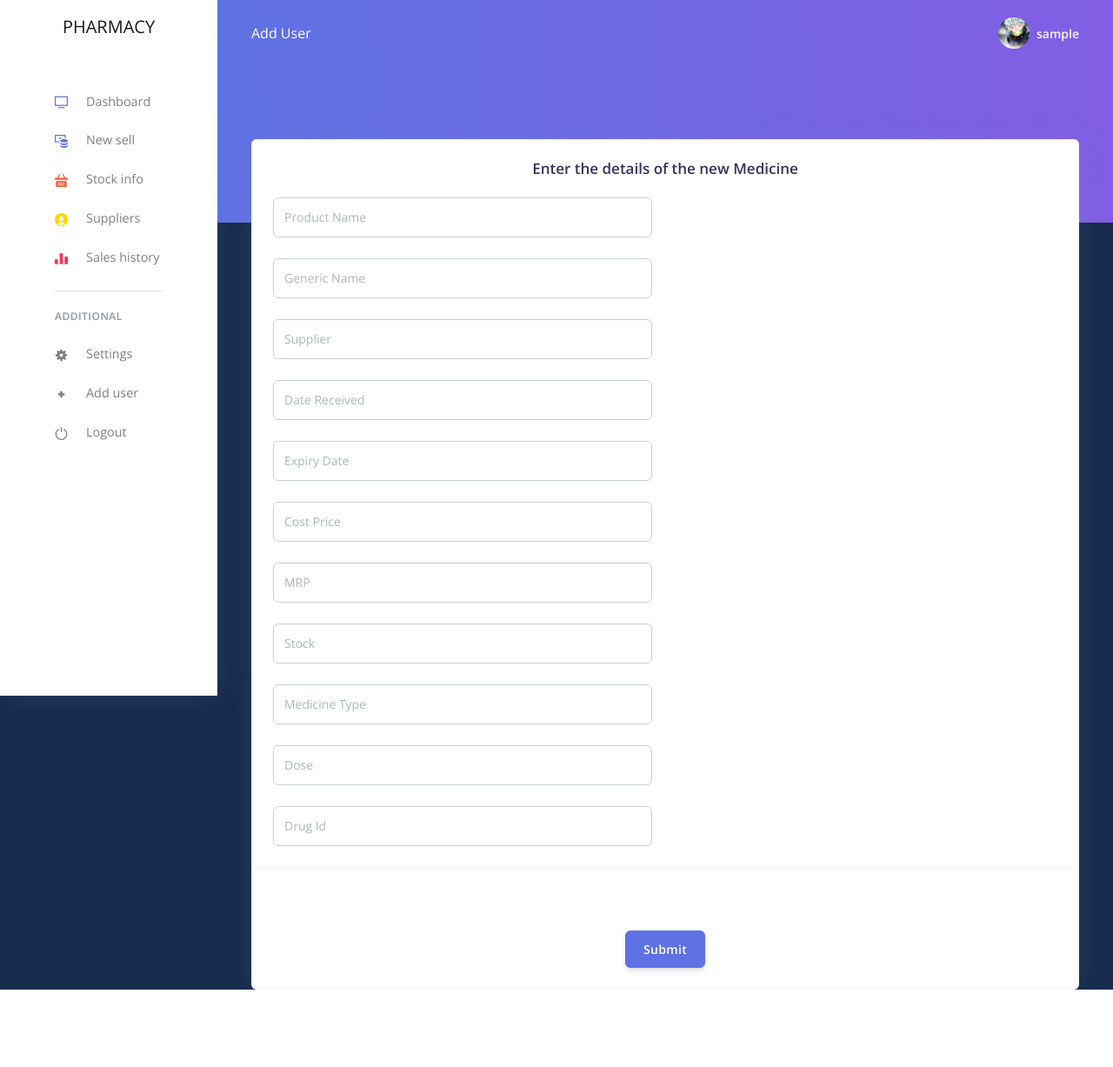
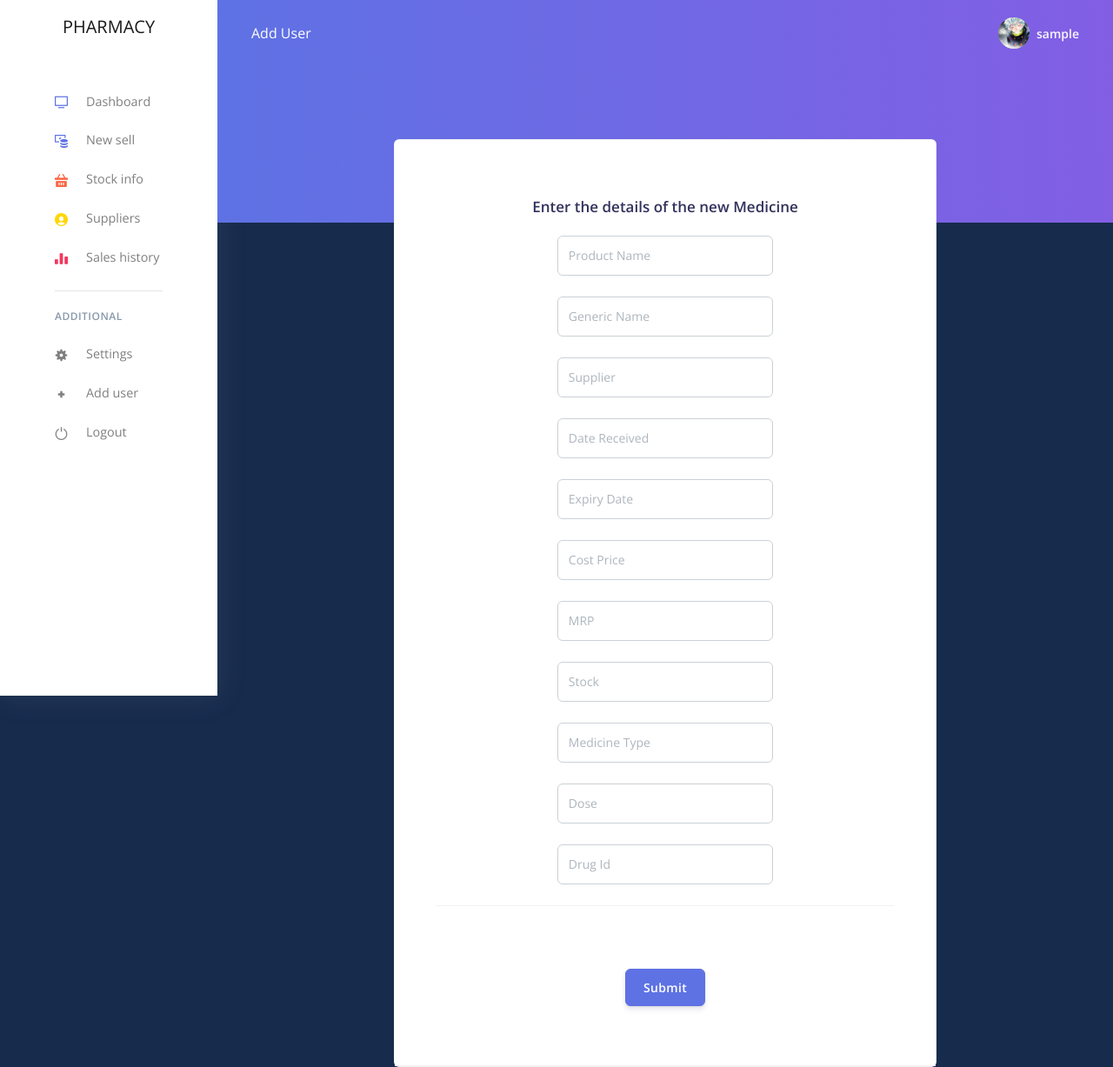
Before and after one commit to nandu1336/pharmacy-1, a Flask app: page /new-entry in a window 1280 px wide. Shown: the whole page at 87% size. Before the commit the page ends 1138 px from the top, so only its background shows below. Run offline with Flask 2, Linux system fonts and the light colour scheme; the visitor is signed in with stand-in values (Sample User, id 1); some libraries are stand-ins or nearby versions.

Commit message:
Stylized newEntry.html page

```diff
--- a/bps/templates/newEntry.html
+++ b/bps/templates/newEntry.html
@@ -28,103 +28,108 @@
            </form> -->
 
       <!-- Table -->
-      <div class="container-fluid mt--7">
-      <div class="row">
-        <div class="col">
-          <div class="card shadow">
+      <!-- <div class="container-fluid mt--7 ">
+      <div class="row ">
+        <div class="col ">
+          <div class="card shadow "> -->
+            <div class="container-fluid mt--7">
+      <div class="row justify-content-center">
+        <div class="col-lg-8 col-md-5">
+          <div class="card ">
+            <div class="card-header">
+            <div class="card-body ">
             <div class="card-header border-0" style="text-align: center;">
               <h3 class="mb-0">Enter the details of the new Medicine</h3>
             </div>
             <form role="form" method = "POST">
-      			  <div class="row">
-      			    <div class="col-md-6">
-      			      <div class="form-group ml-4">
+      			  <div class="row justify-content-center">
+      			    <div class="col-md-6 ">
+      			      <div class="form-group">
       			      	{{ form.hidden_tag() }}
                     {{ form.productName(placeholder = "Product Name",class="form-control") }}
       			      </div>
       			  </div>
       			</div>
-            <div class="row">
+              <div class="row justify-content-center">
                 <div class="col-md-6">
-                  <div class="form-group ml-4">
+                  <div class="form-group">
                     {{ form.hidden_tag() }}
                     {{ form.genericName(placeholder = "Generic Name",class="form-control") }}
                   </div>
               </div>
             </div>
-            <div class="row">
+              <div class="row justify-content-center">
                 <div class="col-md-6">
-                  <div class="form-group ml-4">
+                  <div class="form-group">
                     {{ form.hidden_tag() }}
                     {{ form.supplier(placeholder = "Supplier",class="form-control") }}
                   </div>
               </div>
             </div>
-            <div class="row">
+              <div class="row justify-content-center">
                 <div class="col-md-6">
-                  <div class="form-group ml-4">
+                  <div class="form-group">
                     {{ form.hidden_tag() }}
                     {{ form.dateReceived(placeholder = "Date Received",class="form-control") }}
                   </div>
               </div>
             </div>
-            <div class="row">
+              <div class="row justify-content-center">
                 <div class="col-md-6">
-                  <div class="form-group ml-4">
+                  <div class="form-group">
                     {{ form.hidden_tag() }}
                     {{ form.expiryDate(placeholder = "Expiry Date",class="form-control") }}
                   </div>
               </div>
             </div>
-            <div class="row">
+              <div class="row justify-content-center">
                 <div class="col-md-6">
-                  <div class="form-group ml-4">
+                  <div class="form-group">
                     {{ form.hidden_tag() }}
                     {{ form.costPrice(placeholder = "Cost Price",class="form-control") }}
                   </div>
               </div>
             </div>
-            <div class="row">
+              <div class="row justify-content-center">
                 <div class="col-md-6">
-                  <div class="form-group ml-4">
+                  <div class="form-group">
                     {{ form.hidden_tag() }}
                     {{ form.MRP(placeholder = "MRP",class="form-control") }}
                   </div>
               </div>
             </div>
-            <div class="row">
+              <div class="row justify-content-center">
                 <div class="col-md-6">
-                  <div class="form-group ml-4">
+                  <div class="form-group">
                     {{ form.hidden_tag() }}
                     {{ form.stock(placeholder = "Stock",class="form-control") }}
                   </div>
               </div>
             </div>
-            <div class="row">
+              <div class="row justify-content-center">
                 <div class="col-md-6">
-                  <div class="form-group ml-4">
+                  <div class="form-group">
                     {{ form.hidden_tag() }}
                     {{ form.medicineType(placeholder = "Medicine Type",class="form-control") }}
                   </div>
               </div>
             </div>
-            <div class="row">
+              <div class="row justify-content-center">
                 <div class="col-md-6">
-                  <div class="form-group ml-4">
+                  <div class="form-group">
                     {{ form.hidden_tag() }}
                     {{ form.dose(placeholder = "Dose",class="form-control") }}
                   </div>
               </div>
             </div>
-            <div class="row">
+              <div class="row justify-content-center">
                 <div class="col-md-6">
-                  <div class="form-group ml-4">
+                  <div class="form-group">
                     {{ form.hidden_tag() }}
                     {{ form.drugId(placeholder = "Drug Id",class="form-control") }}
                   </div>
               </div>
             </div>
-
 
             <div class="card-footer py-4">
               <nav aria-label="...">
@@ -159,6 +164,8 @@
         </div>
       </div>
     </div>
+  </div>
+</div>
 
 
 
```
